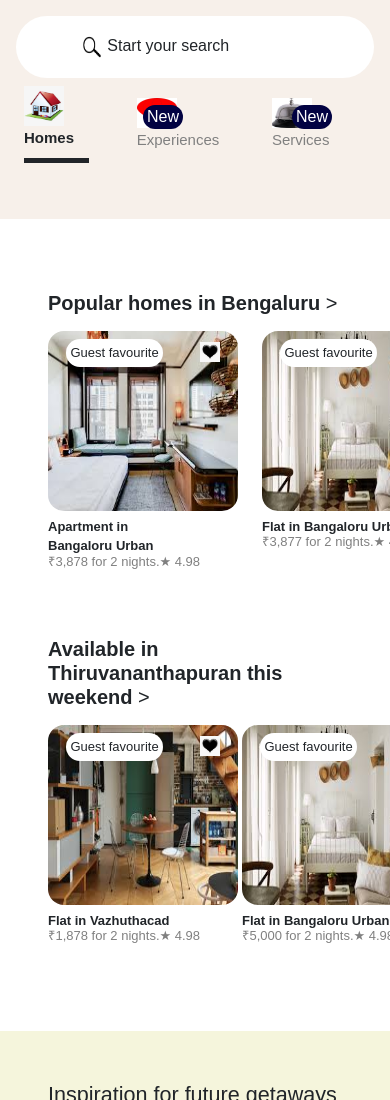
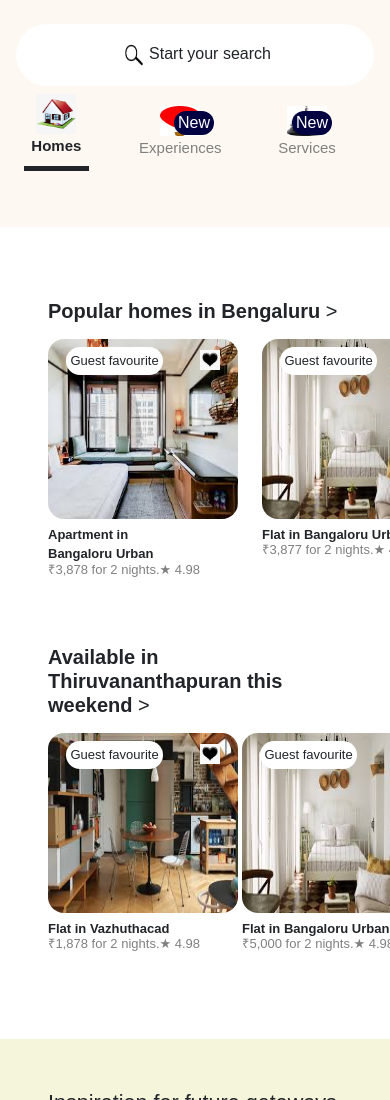
Before and after one commit to Aysha-Kader/airbnb-nashra, a plain HTML site: page index.html in a window 390 px wide. Shown: the top 1100 px of the page. Drawn offline with nearby package versions, Linux system fonts and the light colour scheme.

Commit message:
fixed header on sm size

```diff
--- a/index.html
+++ b/index.html
@@ -8,7 +8,7 @@
   <link rel="icon" type="image/png" href="/images/logoo.jpeg">
   <style>
     .hover:hover {
-      background-color: rgb(180, 179, 179);
+      background-color: rgb(207, 207, 207);
       border-radius: 50PX;
     }
 
@@ -21,7 +21,7 @@
 </head>
 
 <body style="margin:0;font-family: sans-serif;">
-  <header style="background-color: rgb(247, 240, 234);" class="px-3 pb-5 sticky-top fixed">
+  <header style="background-color: rgb(253, 248, 241);" class="px-3 pb-5 sticky-top fixed pt-2">
     <nav class="gap-5">
       <div class="d-flex flex-md-column flex-column-reverse ">
         <div class="d-flex justify-content-between  align-items-center p-2">
@@ -30,21 +30,21 @@
               style="height:30px;width:100px;">
           </div>
 
-          <div class="d-flex gap-5 align-items-center">
+          <div class="d-flex gap-5 align-items-center w-sm-100 text-center text-md-start">
             <div class="border-bottom border-5 border-dark pb-2 "> <img src="/images/homes.jpeg" alt="homes"
                 style="height: 40px;width:40px;"><span style="font-size: 15px; " class="fw-bold "> Homes</span>
             </div>
 
             <div style="position:relative;" class="parent"> <img src="/images/airbaloon.png" alt="balloon"
                 style="height: 30px;width:40px;" class="child img-fluid">
-              <div class="rounded-pill text-white text-center child"
-                style="background-color: rgb(2, 2, 66);width:40px;position:absolute;bottom:23px;right:41px;">New</div>
+              <div class="rounded-pill text-white text-center child "
+                style="background-color: rgb(2, 2, 66);width:40px;position:absolute;bottom:25px;right:10px;">New</div>
               <span style="font-size: 15px;color:grey; ">Experiences</span>
             </div>
             <div style="position:relative;" class="parent"> <img src="/images/bell.jpeg" alt="bell"
                 style="height: 30px;width:40px;" class="child img-fluid">
-              <div class="rounded-pill text-white text-center child"
-                style="background-color: rgb(2, 2, 66);width:40px;position:absolute;bottom:23px;right:10px; ">New</div>
+              <div class="rounded-pill text-white text-center child "
+                style="background-color: rgb(2, 2, 66);width:40px;position:absolute;bottom:25px;right:10px; ">New</div>
               <span style="font-size: 15px; color:grey;">Services</span>
             </div>
           </div>
@@ -62,7 +62,7 @@
           <div class=" bg-white rounded-pill d-flex justify-content-between align-items-center" style="width:800px;">
 
 
-            <div class="text-center d-block d-md-none px-5 py-3">&nbsp;&nbsp;&nbsp;<img src="/images/searchicon.png"
+            <div class="text-center d-block d-md-none px-5 py-3 w-100 text-center"><img src="/images/searchicon.png"
                 alt="search" style="height: 30px;width:30px;">Start your search</div>
 
 
```
